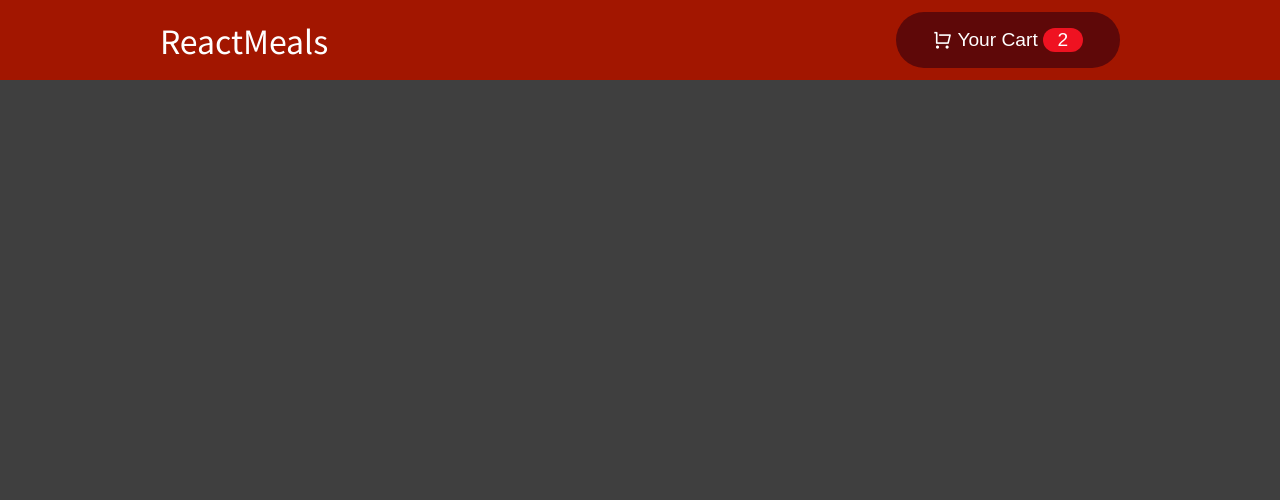
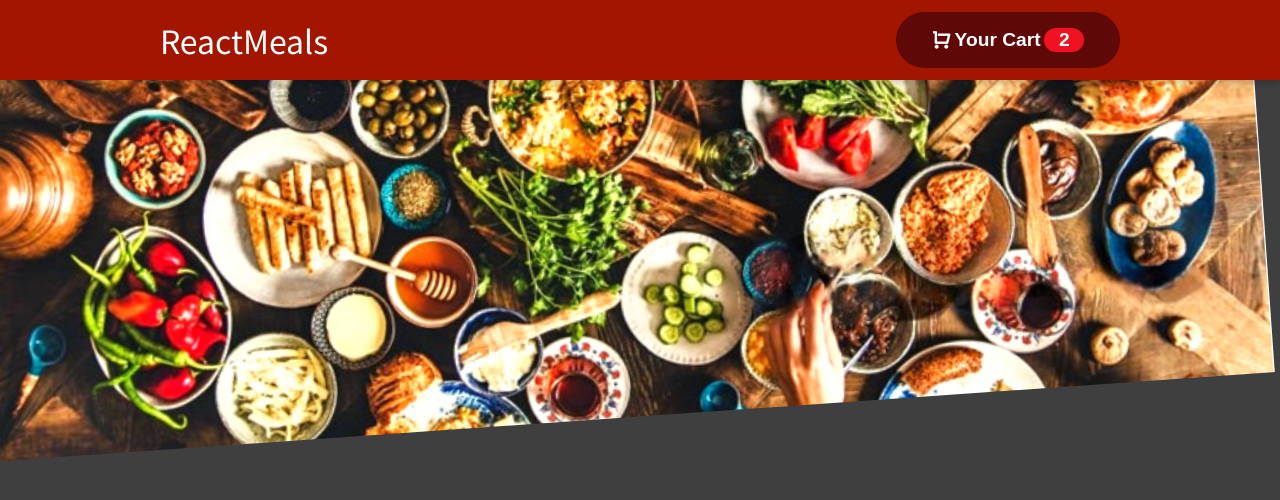
Before and after one commit to anujeet98/React-FoodOrderingApp, a React (Create React App) app: page / in a window 1280 px wide. Shown: the top 500 px of the page. Built offline with nearby package versions, Linux system fonts and the light colour scheme.

Commit message:
Folder structure changed and backdrop image added

```diff
--- a/src/App.jsx
+++ b/src/App.jsx
@@ -1,5 +1,5 @@
 import React from "react";
-import Header from './components/Header/Header'
+import Header from './components/Layout/Header'
 
 function App() {
   return (
--- a/src/components/Header/Header.css
+++ /dev/null
@@ -1,17 +0,0 @@
-
-
-.header{
-    width: 100%;
-    height: 5rem;
-    background-color: rgb(162, 22, 0);
-    position: fixed;
-    display: flex;
-    align-items: center;
-    justify-content: space-between;
-    padding: 0 10rem;
-}
-
-.title{
-    color: white;
-    font-size: xx-large;
-}
--- a/src/components/Header/Header.jsx
+++ /dev/null
@@ -1,13 +0,0 @@
-import CartBtn from '../CartBtn/CartBtn';
-import './Header.css';
-
-const Header = () => {
-    return  (
-        <div className='header'>
-            <div className="title">ReactMeals</div>
-            <CartBtn></CartBtn>
-        </div>
-    );
-};
-
-export default Header;
--- a/src/components/CartBtn/CartBtn.css
+++ b/src/components/Layout/CartBtn.css
@@ -10,6 +10,7 @@
     align-items: center;
     border-radius: 30px;
     font-size: larger;
+    font-weight: bolder;
 }
 
 .cart-btn:hover{
--- /dev/null
+++ b/src/components/Layout/Header.css
@@ -0,0 +1,35 @@
+
+
+.header{
+    width: 100%;
+    height: 5rem;
+    background-color: rgb(162, 22, 0);
+    position: fixed;
+    top: 0;
+    left: 0;
+    box-shadow: 0 2px 8px rgba(0, 0, 0, 0.25);
+    display: flex;
+    align-items: center;
+    justify-content: space-between;
+    padding: 0 10rem;
+    z-index: 12;
+}
+
+.title{
+    color: white;
+    font-size: xx-large;
+}
+
+.backdrop-image{
+    width: 100%;
+    height: 30rem;
+    overflow: hidden;
+    z-index: 0;
+}
+
+.backdrop-image img{
+    width: 100%;
+    height: 100%;
+    object-fit: cover;
+    transform: rotateZ(-4deg) translateY(-4rem) translateX(-1rem);
+}
--- /dev/null
+++ b/src/components/Layout/Header.jsx
@@ -0,0 +1,20 @@
+import React from "react";
+import CartBtn from "./CartBtn";
+import "./Header.css";
+import mealsImage from '../../assets/meals.png'
+
+const Header = () => {
+  return (
+    <React.Fragment>
+      <header className="header">
+        <div className="title">ReactMeals</div>
+        <CartBtn></CartBtn>
+      </header>
+      <div className="backdrop-image">
+        <img src={mealsImage} alt="backdrop image"/>
+      </div>
+    </React.Fragment>
+  );
+};
+
+export default Header;
```
Also changed, not shown: src/assets/meals.png (added), src/components/Layout/CartBtn.jsx (renamed from src/components/CartBtn/CartBtn.jsx).
